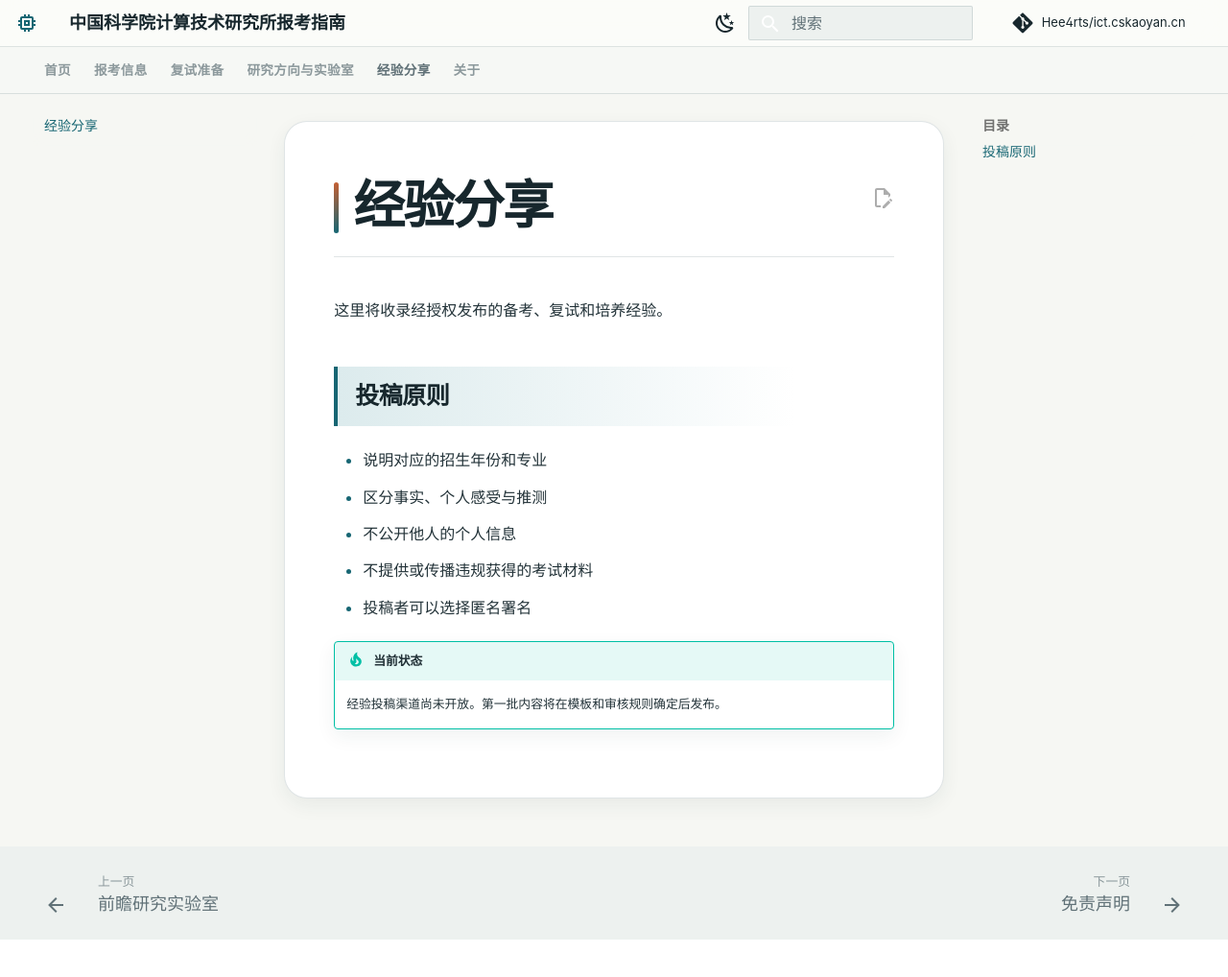
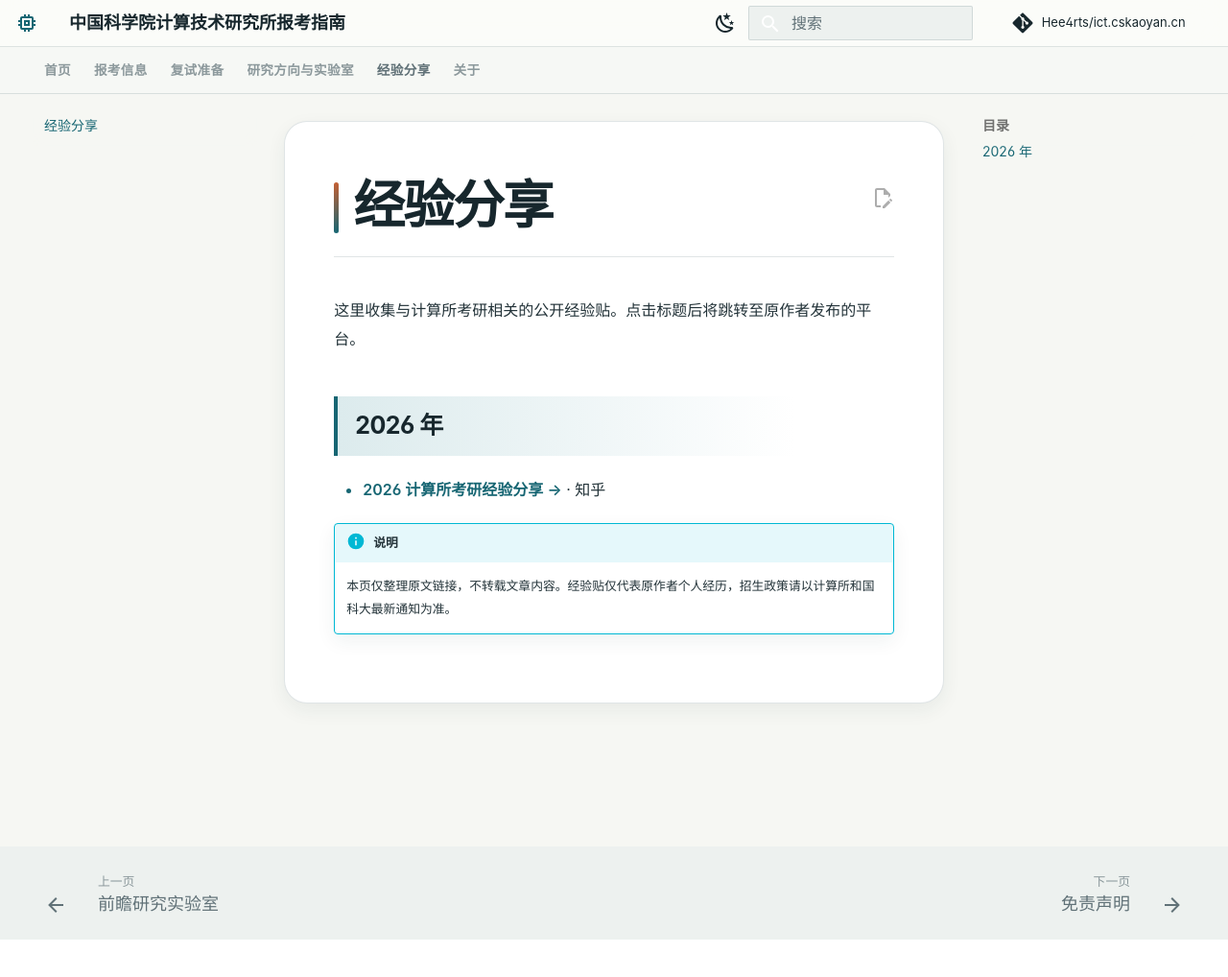
Before and after one commit to Hee4rts/ict.cskaoyan.cn, an MkDocs documentation site: the page built from docs/经验分享/index.md, in a window 1280 px wide and 1043 px high. Shown: the top 1018 px of the window at 96% size. Built offline with MkDocs 1.6.1 and Material for MkDocs 9.7.7, drawn with Linux system fonts in a browser that asks for light colours; comment, search, counter and statistics services are not loaded.

Commit message:
更新实验室页面和经验分享链接

```diff
--- a/docs/经验分享/index.md
+++ b/docs/经验分享/index.md
@@ -1,14 +1,10 @@
 # 经验分享
 
-这里将收录经授权发布的备考、复试和培养经验。
+这里收集与计算所考研相关的公开经验贴。点击标题后将跳转至原作者发布的平台。
 
-## 投稿原则
+## 2026 年
 
-- 说明对应的招生年份和专业
-- 区分事实、个人感受与推测
-- 不公开他人的个人信息
-- 不提供或传播违规获得的考试材料
-- 投稿者可以选择匿名署名
+- [2026 计算所考研经验分享 →](https://zhuanlan.zhihu.com/p/2022337863501583776){ target="_blank" rel="noopener noreferrer" } · 知乎
 
-!!! tip "当前状态"
-    经验投稿渠道尚未开放。第一批内容将在模板和审核规则确定后发布。
+!!! info "说明"
+    本页仅整理原文链接，不转载文章内容。经验贴仅代表原作者个人经历，招生政策请以计算所和国科大最新通知为准。
```
